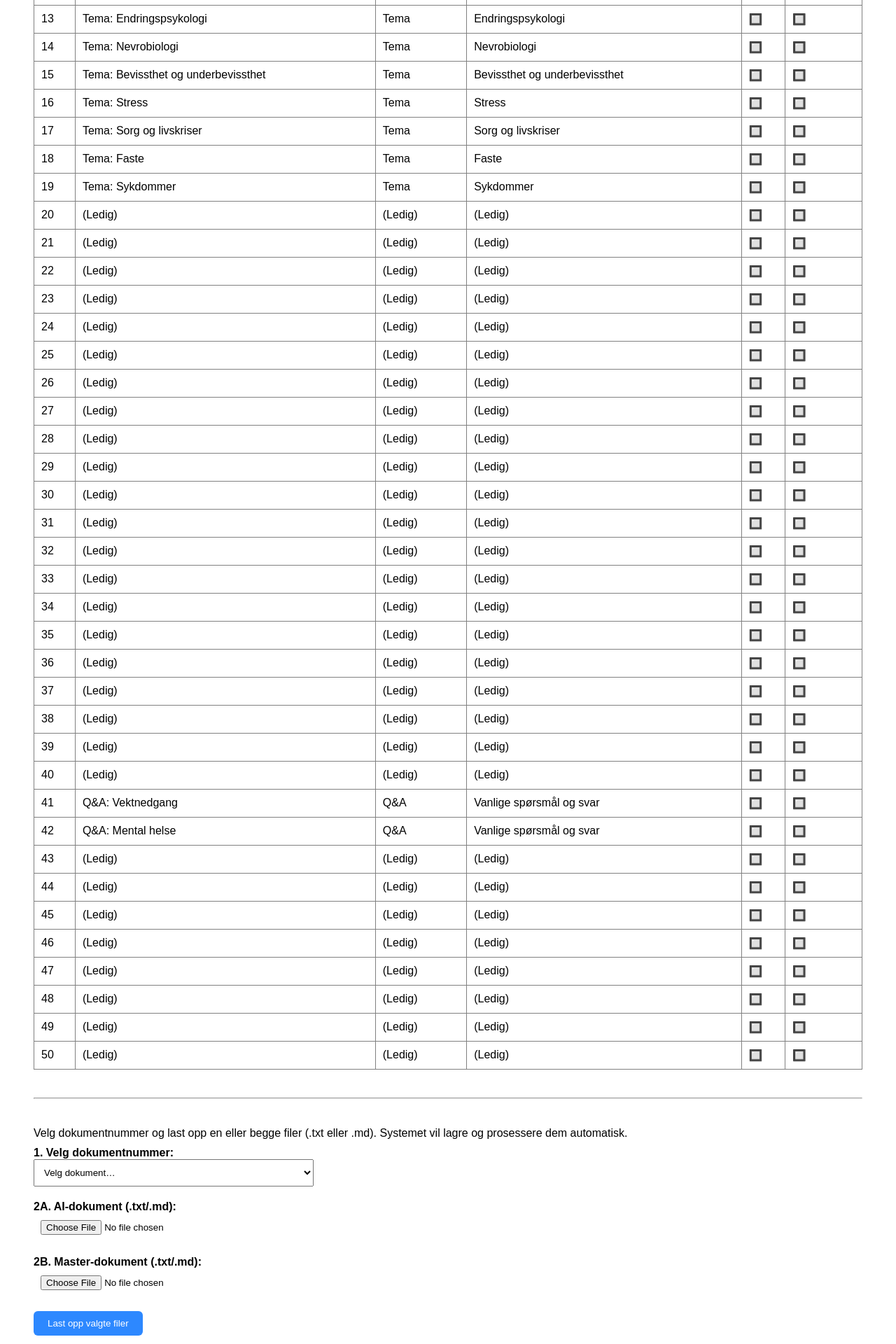
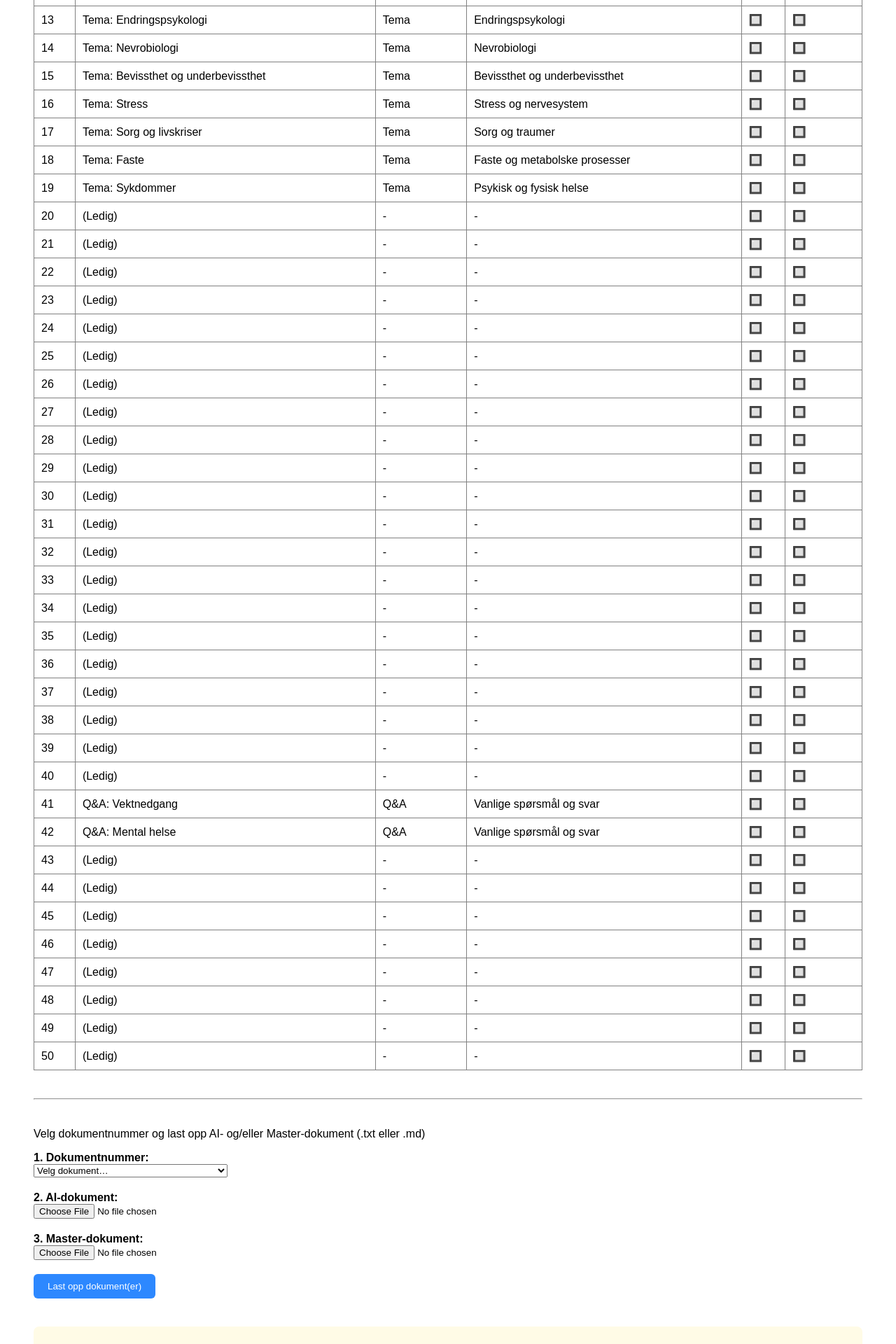
Before and after one commit to mortenhoelno/Nullfilter-admin, a Next.js app: page /admin in a window 1280 px wide. Shown: the part 740-2660 px from the top of the page at 70% size. Built offline with nearby package versions, Linux system fonts and the light colour scheme.

Commit message:
Update admin.tsx
Støtte for flere filer

```diff
--- a/pages/admin.tsx
+++ b/pages/admin.tsx
@@ -1,79 +1,62 @@
-import { useState } from "react"
+import { useState } from "react";
 
 export default function AdminPage() {
-  const [selectedAIDoc, setSelectedAIDoc] = useState<File | null>(null)
-  const [selectedMasterDoc, setSelectedMasterDoc] = useState<File | null>(null)
-  const [selectedDocId, setSelectedDocId] = useState<number | null>(null)
-  const [uploadedAIDocs, setUploadedAIDocs] = useState<number[]>([])
-  const [uploadedMasterDocs, setUploadedMasterDocs] = useState<number[]>([])
+  const [selectedDocId, setSelectedDocId] = useState<number | null>(null);
+  const [aiFile, setAiFile] = useState<File | null>(null);
+  const [masterFile, setMasterFile] = useState<File | null>(null);
+  const [uploadedAi, setUploadedAi] = useState<number[]>([]);
+  const [uploadedMaster, setUploadedMaster] = useState<number[]>([]);
 
   const documents = Array.from({ length: 50 }, (_, i) => {
-    const id = i + 1
-    if (id === 1) return { id, title: "Din metode og filosofi", category: "Master", theme: "Grunnprinsipper, metaforer og stil" }
-    if (id === 2) return { id, title: "Veiledning: Vektnedgang", category: "Prosess", theme: "Vektnedgang, mat og trening" }
-    if (id === 3) return { id, title: "Veiledning: Mental helse", category: "Prosess", theme: "Tankekjør og følelsesregulering" }
-    if (id === 4) return { id, title: "Veiledning: Kombinert tilnærming", category: "Prosess", theme: "Mental helse og vekt sammen" }
-    if (id === 5) return { id, title: "Målgrupper: Vektnedgang", category: "Profil", theme: "Typiske avatarer for vektnedgang" }
-    if (id === 6) return { id, title: "Målgrupper: Mental helse", category: "Profil", theme: "Typiske avatarer for mental helse" }
-
-    if (id >= 10 && id <= 19) {
-      const temaer = [
-        "Vektnedgang",
-        "Trening",
-        "Kosthold",
-        "Endringspsykologi",
-        "Nevrobiologi",
-        "Bevissthet og underbevissthet",
-        "Stress",
-        "Sorg og livskriser",
-        "Faste",
-        "Sykdommer"
-      ]
-      return { id, title: `Tema: ${temaer[id - 10]}`, category: "Tema", theme: temaer[id - 10] }
-    }
-
-    if (id >= 41 && id <= 42) {
-      const tema = id === 41 ? "Vektnedgang" : "Mental helse"
-      return { id, title: `Q&A: ${tema}`, category: "Q&A", theme: "Vanlige spørsmål og svar" }
-    }
-
-    return { id, title: "(Ledig)", category: "(Ledig)", theme: "(Ledig)" }
-  })
+    const id = i + 1;
+    const docMap: Record<number, any> = {
+      1: { title: "Din metode og filosofi", category: "Master", theme: "Grunnprinsipper, metaforer og stil" },
+      2: { title: "Veiledning: Vektnedgang", category: "Prosess", theme: "Vektnedgang, mat og trening" },
+      3: { title: "Veiledning: Mental helse", category: "Prosess", theme: "Tankekjør og følelsesregulering" },
+      4: { title: "Veiledning: Kombinert tilnærming", category: "Prosess", theme: "Mental helse og vekt sammen" },
+      5: { title: "Målgrupper: Vektnedgang", category: "Profil", theme: "Typiske avatarer for vektnedgang" },
+      6: { title: "Målgrupper: Mental helse", category: "Profil", theme: "Typiske avatarer for mental helse" },
+      10: { title: "Tema: Vektnedgang", category: "Tema", theme: "Vektnedgang" },
+      11: { title: "Tema: Trening", category: "Tema", theme: "Trening" },
+      12: { title: "Tema: Kosthold", category: "Tema", theme: "Kosthold" },
+      13: { title: "Tema: Endringspsykologi", category: "Tema", theme: "Endringspsykologi" },
+      14: { title: "Tema: Nevrobiologi", category: "Tema", theme: "Nevrobiologi" },
+      15: { title: "Tema: Bevissthet og underbevissthet", category: "Tema", theme: "Bevissthet og underbevissthet" },
+      16: { title: "Tema: Stress", category: "Tema", theme: "Stress og nervesystem" },
+      17: { title: "Tema: Sorg og livskriser", category: "Tema", theme: "Sorg og traumer" },
+      18: { title: "Tema: Faste", category: "Tema", theme: "Faste og metabolske prosesser" },
+      19: { title: "Tema: Sykdommer", category: "Tema", theme: "Psykisk og fysisk helse" },
+      41: { title: "Q&A: Vektnedgang", category: "Q&A", theme: "Vanlige spørsmål og svar" },
+      42: { title: "Q&A: Mental helse", category: "Q&A", theme: "Vanlige spørsmål og svar" },
+    };
+    return {
+      id,
+      title: docMap[id]?.title || `(Ledig)`,
+      category: docMap[id]?.category || "-",
+      theme: docMap[id]?.theme || "-",
+    };
+  });
 
   const handleUpload = () => {
-    if (selectedDocId === null) return
-    if (!selectedAIDoc && !selectedMasterDoc) return alert("Du må velge minst én fil.")
-
-    if (selectedAIDoc) {
-      setUploadedAIDocs([...uploadedAIDocs, selectedDocId])
-    }
-    if (selectedMasterDoc) {
-      setUploadedMasterDocs([...uploadedMasterDocs, selectedDocId])
-    }
-
-    alert(`Laster opp dokument ${selectedDocId} med${selectedAIDoc ? " AI-fil" : ""}${selectedAIDoc && selectedMasterDoc ? " og" : ""}${selectedMasterDoc ? " Master-fil" : ""}`)
-
-    setSelectedAIDoc(null)
-    setSelectedMasterDoc(null)
-    setSelectedDocId(null)
-  }
+    if (!selectedDocId || (!aiFile && !masterFile)) return;
+    if (aiFile) setUploadedAi([...uploadedAi, selectedDocId]);
+    if (masterFile) setUploadedMaster([...uploadedMaster, selectedDocId]);
+    alert(`Opplastet dokument #${selectedDocId}\nAI: ${aiFile?.name || "Ingen"}\nMaster: ${masterFile?.name || "Ingen"}`);
+    setAiFile(null);
+    setMasterFile(null);
+    setSelectedDocId(null);
+  };
 
   return (
     <div style={{ padding: 40, fontFamily: 'Arial, sans-serif' }}>
-      <h1 style={{ fontSize: 32, fontWeight: 'bold', marginBottom: 10 }}>🧠 NULL FILTER Chatbot</h1>
-      <h2 style={{ fontSize: 22, fontWeight: 'normal', marginBottom: 30 }}>Admin-side for opplasting av dokumenter</h2>
+      <h1 style={{ fontSize: 32 }}>🧠 NULL FILTER Chatbot</h1>
+      <h2 style={{ fontSize: 22, marginBottom: 30 }}>Admin-side for opplasting av dokumenter</h2>
 
-      <h2 style={{ fontSize: 22, fontWeight: 'bold' }}>🗂️ Statusoversikt</h2>
-
-      <table border={1} cellPadding={10} style={{ borderCollapse: 'collapse', marginTop: 20, width: '100%' }}>
+      <h2 style={{ fontSize: 22 }}>🗂️ Statusoversikt</h2>
+      <table border={1} cellPadding={10} style={{ borderCollapse: 'collapse', width: '100%' }}>
         <thead>
           <tr style={{ backgroundColor: '#f0f0f0' }}>
-            <th>#</th>
-            <th>Tittel</th>
-            <th>Kategori</th>
-            <th>Tema</th>
-            <th>AI</th>
-            <th>Master</th>
+            <th>#</th><th>Tittel</th><th>Kategori</th><th>Tema</th><th>AI</th><th>Master</th>
           </tr>
         </thead>
         <tbody>
@@ -83,8 +66,8 @@ export default function AdminPage() {
               <td>{doc.title}</td>
               <td>{doc.category}</td>
               <td>{doc.theme}</td>
-              <td>{uploadedAIDocs.includes(doc.id) ? '✅' : '🔲'}</td>
-              <td>{uploadedMasterDocs.includes(doc.id) ? '✅' : '🔲'}</td>
+              <td>{uploadedAi.includes(doc.id) ? '✅' : '🔲'}</td>
+              <td>{uploadedMaster.includes(doc.id) ? '✅' : '🔲'}</td>
             </tr>
           ))}
         </tbody>
@@ -92,63 +75,45 @@ export default function AdminPage() {
 
       <hr style={{ margin: '40px 0' }} />
 
-      <p style={{ marginBottom: 10 }}>Velg dokumentnummer og last opp en eller begge filer (.txt eller .md). Systemet vil lagre og prosessere dem automatisk.</p>
-
-      <div style={{ marginBottom: 20 }}>
+      <p>Velg dokumentnummer og last opp AI- og/eller Master-dokument (.txt eller .md)</p>
       <label>
-          <strong>1. Velg dokumentnummer:</strong><br />
-          <select
-            onChange={(e) => setSelectedDocId(parseInt(e.target.value))}
-            value={selectedDocId ?? ''}
-            style={{ padding: 10, width: '100%', maxWidth: 400 }}
-          >
+        <strong>1. Dokumentnummer:</strong><br />
+        <select onChange={(e) => setSelectedDocId(parseInt(e.target.value))} value={selectedDocId ?? ''}>
           <option value="" disabled>Velg dokument…</option>
           {documents.map((doc) => (
             <option key={doc.id} value={doc.id}>#{doc.id} – {doc.title}</option>
           ))}
         </select>
       </label>
-      </div>
 
-      <div style={{ marginBottom: 20 }}>
+      <div style={{ margin: '20px 0' }}>
         <label>
-          <strong>2A. AI-dokument (.txt/.md):</strong><br />
-          <input
-            type="file"
-            accept=".txt,.md"
-            onChange={(e) => setSelectedAIDoc(e.target.files?.[0] || null)}
-            style={{ padding: 10 }}
-          />
+          <strong>2. AI-dokument:</strong><br />
+          <input type="file" accept=".txt,.md" onChange={(e) => setAiFile(e.target.files?.[0] || null)} />
         </label>
       </div>
 
       <div style={{ marginBottom: 20 }}>
         <label>
-          <strong>2B. Master-dokument (.txt/.md):</strong><br />
-          <input
-            type="file"
-            accept=".txt,.md"
-            onChange={(e) => setSelectedMasterDoc(e.target.files?.[0] || null)}
-            style={{ padding: 10 }}
-          />
+          <strong>3. Master-dokument:</strong><br />
+          <input type="file" accept=".txt,.md,.pdf" onChange={(e) => setMasterFile(e.target.files?.[0] || null)} />
         </label>
       </div>
 
       <button
         onClick={handleUpload}
-        disabled={selectedDocId === null || (!selectedAIDoc && !selectedMasterDoc)}
-        style={{ background: '#2D88FF', color: 'white', padding: '10px 20px', border: 'none', borderRadius: 6, cursor: 'pointer' }}
-      >
-        Last opp valgte filer
+        disabled={!selectedDocId || (!aiFile && !masterFile)}
+        style={{ background: '#2D88FF', color: 'white', padding: '10px 20px', border: 'none', borderRadius: 6 }}>
+        Last opp dokument(er)
       </button>
 
-      <div style={{ marginTop: 40, padding: 20, background: '#fffbe6', borderRadius: 8 }}>
+      <div style={{ marginTop: 40, background: '#fffbe6', padding: 20, borderRadius: 8 }}>
         <h3>💡 Dagens inspirasjonsquote</h3>
-        <blockquote style={{ fontStyle: 'italic', marginTop: 10 }}>
+        <blockquote style={{ fontStyle: 'italic' }}>
           "Små justeringer i dag kan skape store forandringer i morgen."
         </blockquote>
-        <p style={{ marginTop: 5 }}>– Nullfilter GPT</p>
+        <p>– Nullfilter GPT</p>
       </div>
     </div>
-  )
+  );
 }
```
Lines whose indentation alone changed are shown as unchanged.
